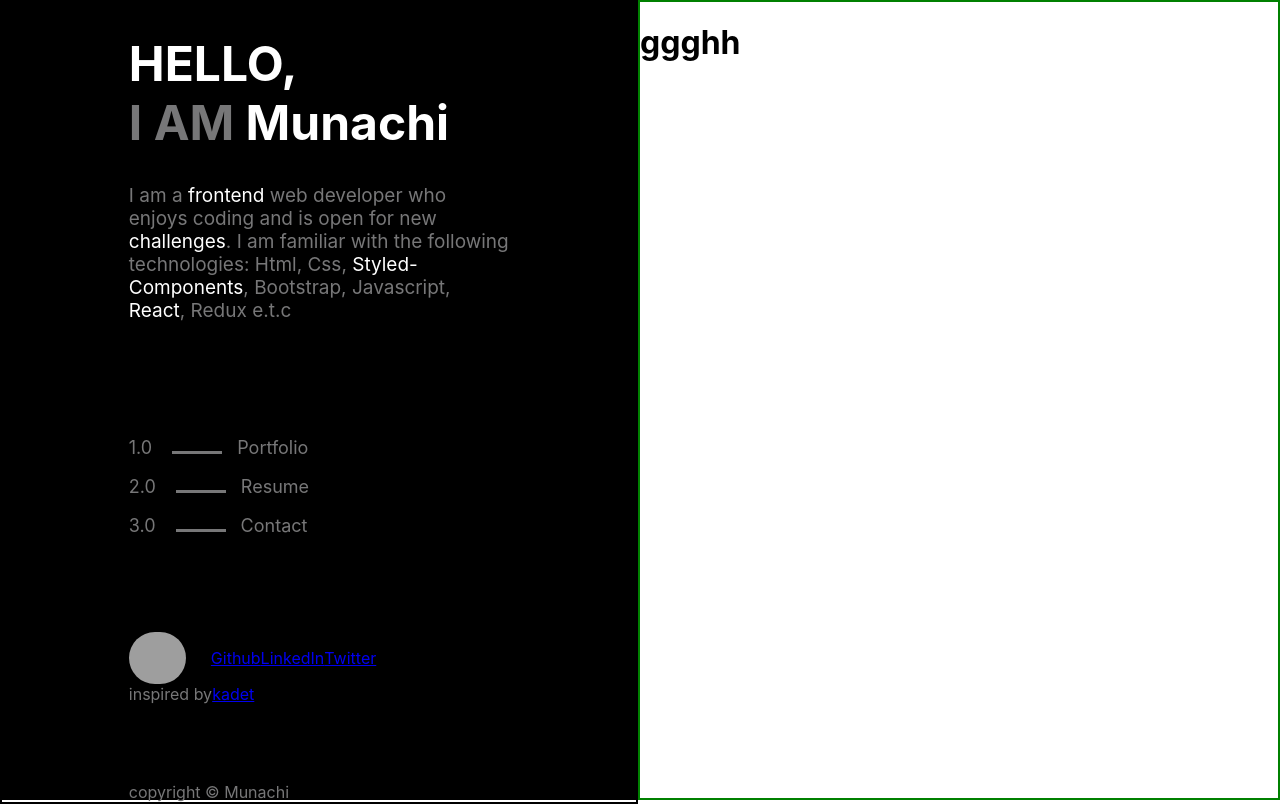
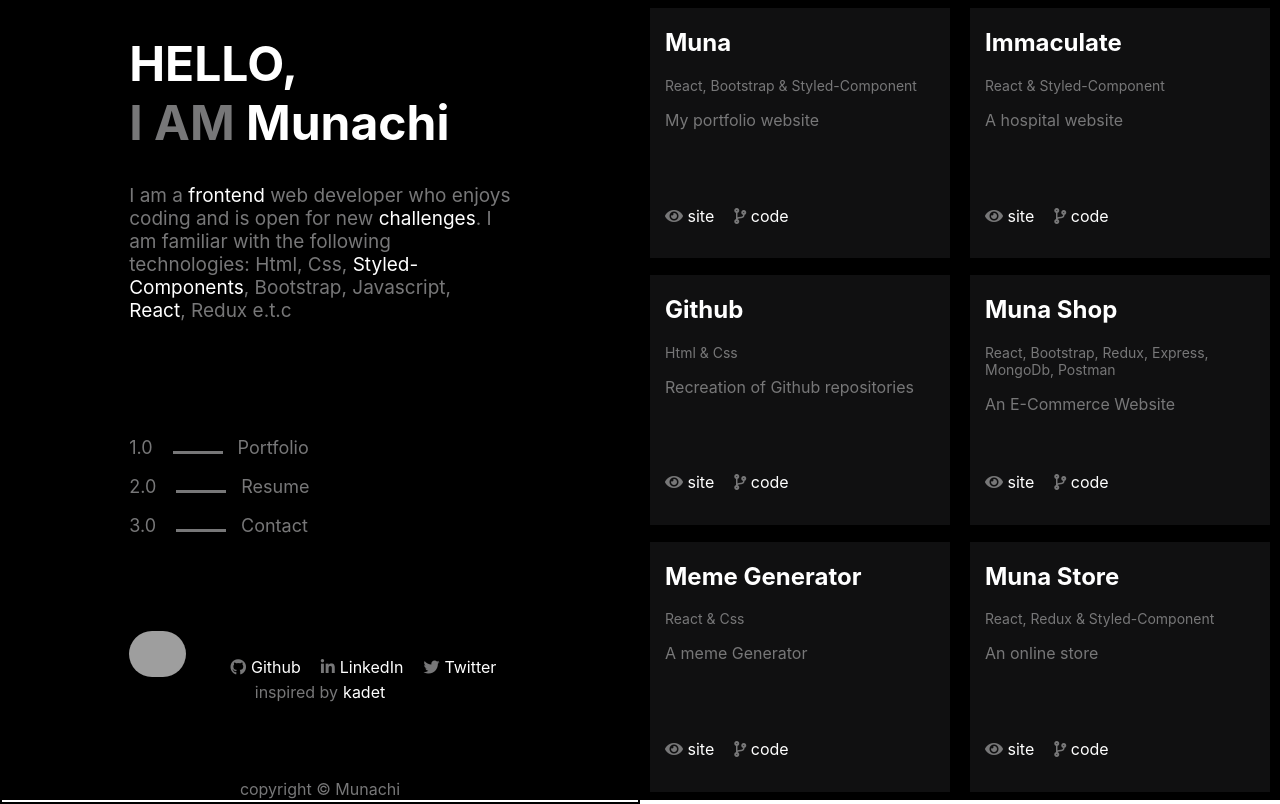
Before and after one commit to pro-munachi/New-Portfolio, a React (Create React App) app: page / in a window 1280 px wide. Built offline with nearby package versions, Linux system fonts and the light colour scheme; grey boxes are pictures that could not be loaded.

Commit message:
map portfolio

```diff
--- a/public/index.html
+++ b/public/index.html
@@ -10,34 +10,18 @@
       content="Web site created using create-react-app"
     />
     <link rel="apple-touch-icon" href="%PUBLIC_URL%/logo192.png" />
-    <!--
-      manifest.json provides metadata used when your web app is installed on a
-      user's mobile device or desktop. See https://developers.google.com/web/fundamentals/web-app-manifest/
-    -->
     <link rel="manifest" href="%PUBLIC_URL%/manifest.json" />
-    <!--
-      Notice the use of %PUBLIC_URL% in the tags above.
-      It will be replaced with the URL of the `public` folder during the build.
-      Only files inside the `public` folder can be referenced from the HTML.
+    <link
+      rel="stylesheet"
+      href="https://cdnjs.cloudflare.com/ajax/libs/font-awesome/5.15.1/css/all.min.css"
+      integrity="sha512-+4zCK9k+qNFUR5X+cKL9EIR+ZOhtIloNl9GIKS57V1MyNsYpYcUrUeQc9vNfzsWfV28IaLL3i96P9sdNyeRssA=="
+      crossorigin="anonymous"
+    />
 
-      Unlike "/favicon.ico" or "favicon.ico", "%PUBLIC_URL%/favicon.ico" will
-      work correctly both with client-side routing and a non-root public URL.
-      Learn how to configure a non-root public URL by running `npm run build`.
-    -->
     <title>Munachiso</title>
   </head>
   <body>
     <noscript>You need to enable JavaScript to run this app.</noscript>
     <div id="root"></div>
-    <!--
-      This HTML file is a template.
-      If you open it directly in the browser, you will see an empty page.
-
-      You can add webfonts, meta tags, or analytics to this file.
-      The build step will place the bundled scripts into the <body> tag.
-
-      To begin the development, run `npm start` or `yarn start`.
-      To create a production bundle, use `npm run build` or `yarn build`.
-    -->
   </body>
 </html>
--- a/src/App.js
+++ b/src/App.js
@@ -10,9 +10,11 @@ function App() {
   return (
     <BrowserRouter>
       <Switch>
-        <Route path='/' component={HomeScreen} exact />
-        <Route path='/portfolio' component={PortfolioScreen} />
-        <Route component={Error} />
+        <div style={{ background: 'black' }}>
+          <Route path='/' component={HomeScreen} exact />
+          <Route path='/portfolio' component={PortfolioScreen} />
+          <Route component={Error} />
+        </div>
       </Switch>
     </BrowserRouter>
   )
--- a/src/Styles/HomeStyle.js
+++ b/src/Styles/HomeStyle.js
@@ -14,6 +14,9 @@ export const Container = styled.div`
       flex-direction: column;
       justify-content: space-between;
       height: 100vh;
+      @media (max-width: 1250px) {
+        width: 80%;
+      }
     }
     .intro {
       h1 {
@@ -62,11 +65,37 @@ export const Container = styled.div`
       .social {
         display: flex;
       }
+      .social-link {
+        margin: 0 4px;
+        display: flex;
+        justify-content: space-between;
+        p {
+          margin: 9% 0 0 15px;
+          a {
+            margin: 5px;
+            text-decoration: none;
+            color: white;
+          }
+        }
+      }
       .image {
         width: 15%;
         border-radius: 15em;
         margin-right: 25px;
       }
+      .inspire {
+        margin: auto;
+        margin-top: 5px;
+        a {
+          color: white;
+          margin-left: 5px;
+          text-decoration: none;
+        }
+      }
+    }
+    .copy {
+      text-align: center;
+      margin-bottom: 3px;
     }
   }
 `
--- a/src/Styles/PortfolioStyle.js
+++ b/src/Styles/PortfolioStyle.js
@@ -2,6 +2,60 @@ import styled from 'styled-components'
 
 export const Container = styled.div`
   width: 50%;
-  border: green 2px solid;
+  background: black;
   position: relative;
+  color: #777778;
+  height: auto;
+  overflow: auto;
+  overscroll-behavior-y: contain;
+  display: flex;
+  flex-wrap: wrap;
 `
+
+export const Containers = styled.div`
+  width: 300px;
+  height: 250px;
+  background: #101011;
+  margin: auto;
+
+  :hover {
+    width: 305px;
+    height: 255px;
+  }
+
+  .card {
+    width: 90%;
+    height: 95%;
+    margin: auto;
+    display: flex;
+    flex-direction: column;
+    justify-content: space-between;
+    div {
+      h2 {
+        color: white;
+      }
+      .tech {
+        font-size: 14px;
+      }
+    }
+    .host {
+      display: flex;
+      .p {
+        margin: 20px;
+        a {
+          text-decoration: none;
+          color: white;
+          font-size: 16px;
+        }
+      }
+      p {
+        margin: 20px 0;
+        a {
+          text-decoration: none;
+          color: white;
+          font-size: 16px;
+        }
+      }
+    }
+  }
+`
--- a/src/component/Home.js
+++ b/src/component/Home.js
@@ -57,7 +57,9 @@ const Home = () => {
                 alt='tech bro'
                 className='image'
               />
+              <div className='social-link'>
                 <p>
+                  <i class='fab fa-github'></i>
                   <a
                     href='https://github.com/pro-munachi'
                     target='_blank'
@@ -68,6 +70,7 @@ const Home = () => {
                 </p>
 
                 <p>
+                  <i class='fab fa-linkedin-in'></i>
                   <a
                     href='https://www.linkedin.com/in/munachiso'
                     target='_blank'
@@ -78,6 +81,7 @@ const Home = () => {
                 </p>
 
                 <p>
+                  <i class='fab fa-twitter'></i>
                   <a
                     href='https://twitter.com/Munachiiso'
                     target='_blank'
@@ -86,6 +90,7 @@ const Home = () => {
                     Twitter
                   </a>
                 </p>
+              </div>
             </div>
             <div className='inspire'>
               inspired by
--- a/src/component/Portfolio.js
+++ b/src/component/Portfolio.js
@@ -1,10 +1,15 @@
 import React from 'react'
+
 import { Container } from '../Styles/PortfolioStyle'
+import PortfolioFile from './PortfolioFile'
+import Datum from './PortfolioData'
 
 const Portfolio = () => {
   return (
     <Container>
-      <h1>ggghh</h1>
+      {Datum.map(data => (
+        <PortfolioFile key={data.id} data={data} />
+      ))}
     </Container>
   )
 }
--- /dev/null
+++ b/src/component/PortfolioData.js
@@ -0,0 +1,52 @@
+const Datum = [
+  {
+    id: 1,
+    name: 'Muna',
+    tech: 'React, Bootstrap & Styled-Component',
+    about: 'My portfolio website',
+    site: '/',
+    code: '/'
+  },
+  {
+    id: 2,
+    name: 'Immaculate',
+    tech: 'React & Styled-Component',
+    about: 'A hospital website',
+    site: '/',
+    code: '/'
+  },
+  {
+    id: 3,
+    name: 'Github',
+    tech: 'Html & Css',
+    about: 'Recreation of Github repositories',
+    site: '/',
+    code: '/'
+  },
+  {
+    id: 1,
+    name: 'Muna Shop',
+    tech: 'React, Bootstrap, Redux, Express, MongoDb, Postman',
+    about: 'An E-Commerce Website',
+    site: '/',
+    code: '/'
+  },
+  {
+    id: 1,
+    name: 'Meme Generator',
+    tech: 'React & Css',
+    about: 'A meme Generator',
+    site: '/',
+    code: '/'
+  },
+  {
+    id: 1,
+    name: 'Muna Store',
+    tech: 'React, Redux & Styled-Component',
+    about: 'An online store',
+    site: '/',
+    code: '/'
+  }
+]
+
+export default Datum
--- /dev/null
+++ b/src/component/PortfolioFile.js
@@ -0,0 +1,32 @@
+import React from 'react'
+import { Containers } from '../Styles/PortfolioStyle'
+
+const PortfolioFile = props => {
+  return (
+    <Containers>
+      <div className='card'>
+        <div>
+          <h2>{props.data.name}</h2>
+          <p className='tech'>{props.data.tech}</p>
+          <p>{props.data.about}</p>
+        </div>
+        <div className='host'>
+          <p>
+            <i class='fas fa-eye'></i>{' '}
+            <a href={props.data.site} target='_blank' rel='noopener noreferrer'>
+              site
+            </a>
+          </p>
+          <p className='p'>
+            <i class='fas fa-code-branch'></i>{' '}
+            <a href={props.data.code} target='_blank' rel='noopener noreferrer'>
+              code
+            </a>
+          </p>
+        </div>
+      </div>
+    </Containers>
+  )
+}
+
+export default PortfolioFile
--- a/src/screens/PortfolioScreen.js
+++ b/src/screens/PortfolioScreen.js
@@ -2,11 +2,7 @@ import React from 'react'
 import { Container } from '../Styles/PortfolioStyle'
 
 const PortfolioScreen = () => {
-  return (
-    <Container>
-      <h1>ggghh</h1>
-    </Container>
-  )
+  return <Container></Container>
 }
 
 export default PortfolioScreen
```
Lines whose indentation alone changed are shown as unchanged.
